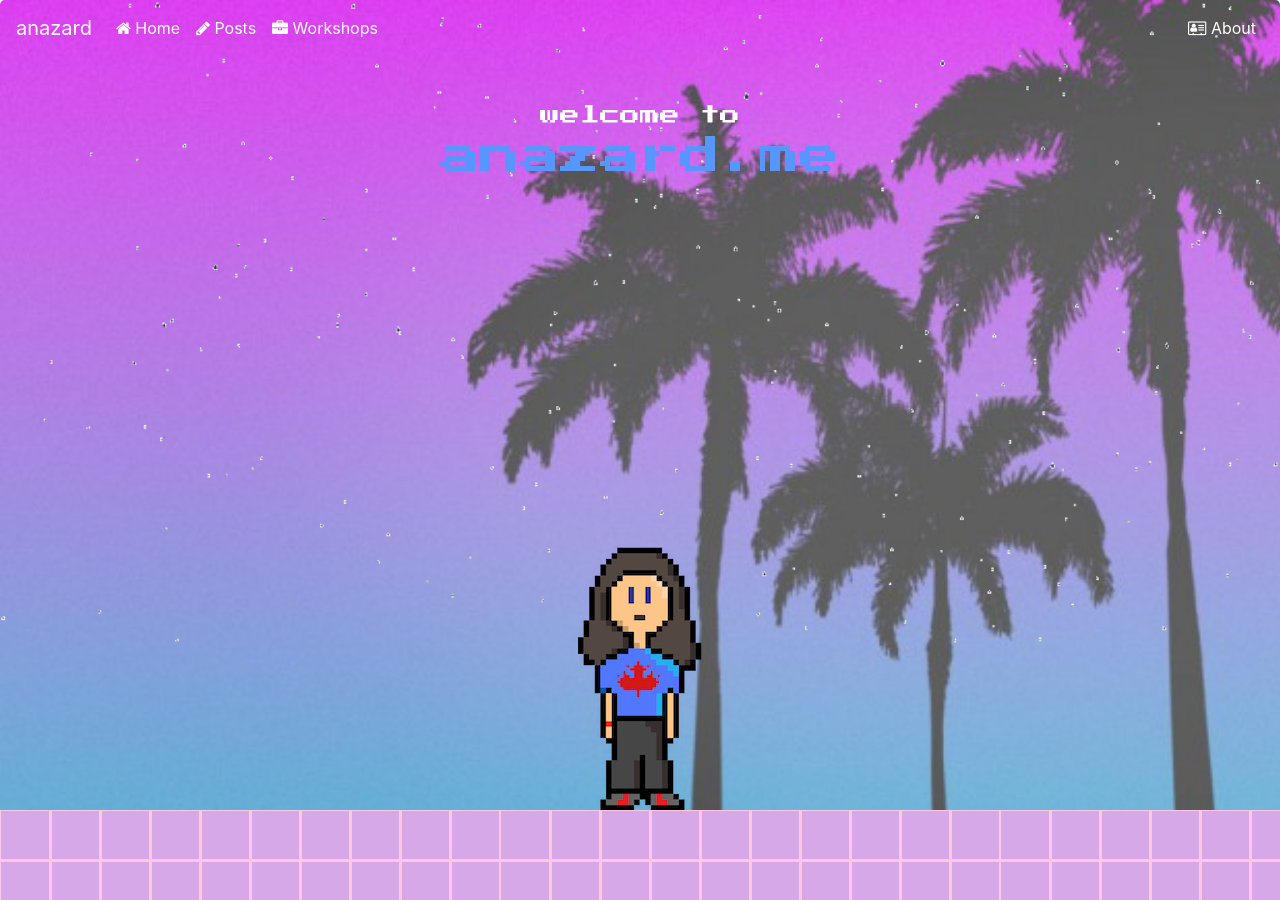
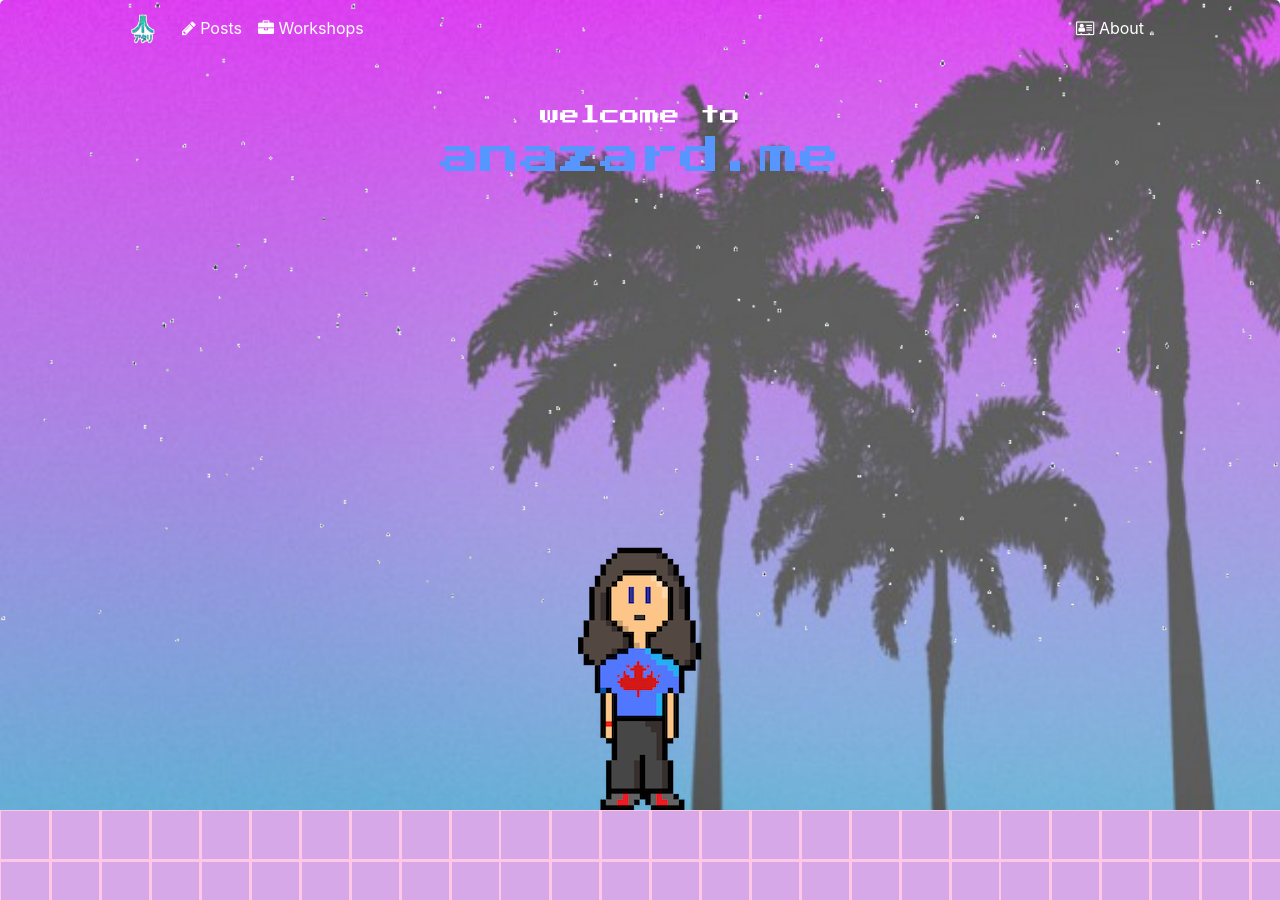
Before and after one commit to anacampesan/anazard_previous, a Jekyll site: the page built from index.html, in a window 1280 px wide and 900 px high. Built offline with Jekyll 4.4.1, drawn with Linux system fonts in a browser that asks for light colours; nearby versions of some CDN libraries.

Commit message:
fixed navbar padding

```diff
--- a/_includes/navbar.html
+++ b/_includes/navbar.html
@@ -4,18 +4,12 @@
   </button>
 
   <a class="navbar-brand" href="#">
-    <!-- <img src="../../assets/images/nav.jpg" width="30" height="30" alt=""> -->
+    <img src="../assets/logo.png" width="30" height="30" alt="">
     <!-- <i class="fa fa-bolt" aria-hidden="true"></i> -->
-    anazard
   </a>
 
   <div class="collapse navbar-collapse" id="navbarSupportedContent">
     <ul class="navbar-nav mr-auto">
-      <li class="nav-item">
-        <a class="nav-link" href=".">
-          <i class="fa fa-home" aria-hidden="true"></i> Home
-        </a>
-      </li>
       <li class="nav-item">
         <a class="nav-link" href="/posts">
           <i class="fa fa-pencil" aria-hidden="true"></i> Posts
--- a/css/main.scss
+++ b/css/main.scss
@@ -73,6 +73,8 @@
 // navbar
 
 .navbar {
+  padding-right: 10%;
+  padding-left: 10%;
   width: 100%;
   background: rgba(255, 255, 255, 0);
   // border-bottom: 1px solid rgb(113, 113, 113);
```
Also changed, not shown: assets/logo.png (added), 9 other files.
